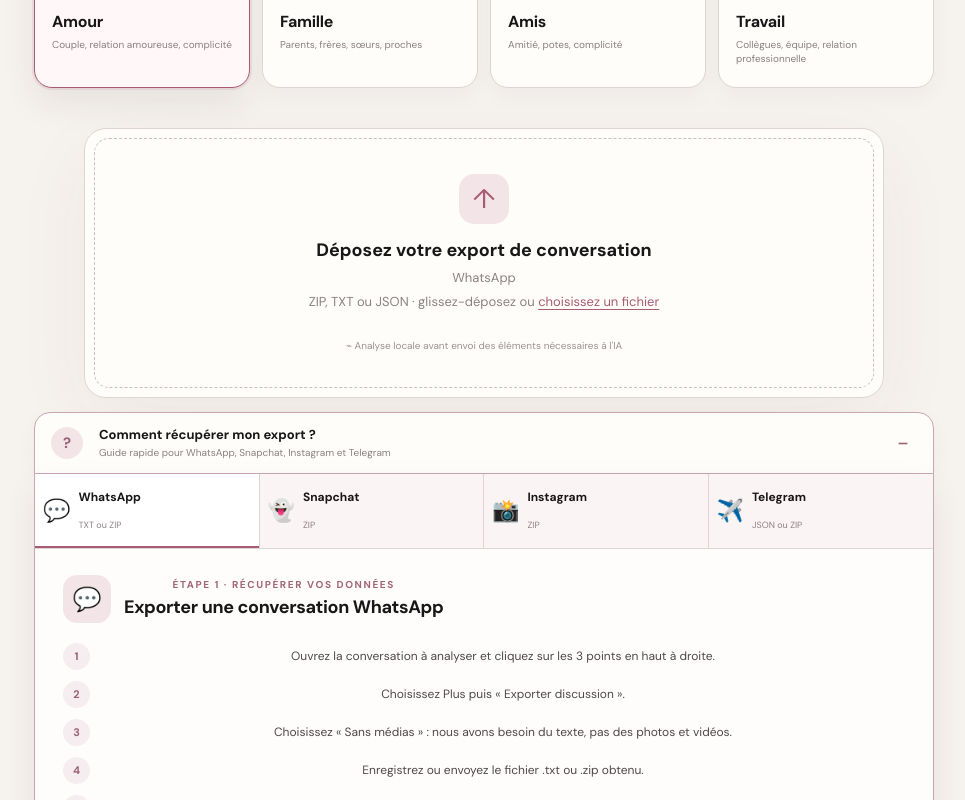
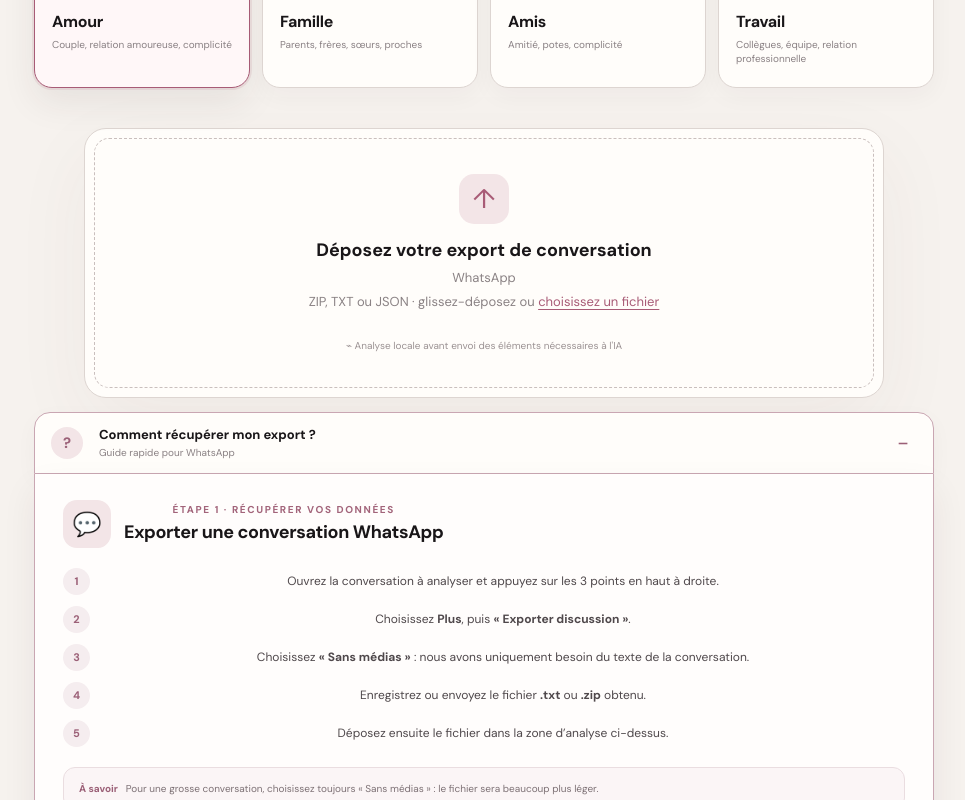
Before and after one commit to K3nSh1n6464/couple-ai-v5, a Next.js app: page / in a window 1280 px wide. Both pictures are taken after a click on the button 640 px from the left and 1063 px from the top of the page. Shown: the part 621-1421 px from the top of the page, without its empty margins (156-1121 px from the left). Built offline with nearby package versions, Linux system fonts and the light colour scheme; a web font is replaced by a local one.

Commit message:
only whatsapp

```diff
--- a/app/components/ExportGuide.tsx
+++ b/app/components/ExportGuide.tsx
@@ -1,95 +1,7 @@
 import { useState } from "react";
-
-type GuideId = "whatsapp" | "snapchat" | "instagram" | "telegram";
-
-const guides: Record<
-  GuideId,
-  {
-    icon: string;
-    name: string;
-    format: string;
-    title: string;
-    steps: string[];
-    note: string;
-    linkLabel: string;
-    link: string;
-  }
-> = {
-  whatsapp: {
-    icon: "💬",
-    name: "WhatsApp",
-    format: "TXT ou ZIP",
-    title: "Exporter une conversation WhatsApp",
-    steps: [
-      "Ouvrez la conversation à analyser et cliquez sur les 3 points en haut à droite.",
-      "Choisissez Plus puis « Exporter discussion ».",
-      "Choisissez « Sans médias » : nous avons besoin du texte, pas des photos et vidéos.",
-      "Enregistrez ou envoyez le fichier .txt ou .zip obtenu.",
-      "Déposez ensuite ce fichier dans la zone d'analyse ci-dessus.",
-    ],
-    note: "Pour une grosse conversation, « Sans médias » est recommandé : le fichier sera beaucoup plus léger.",
-    linkLabel: "Aide WhatsApp",
-    link: "https://faq.whatsapp.com/",
-  },
-  snapchat: {
-    icon: "👻",
-    name: "Snapchat",
-    format: "ZIP",
-    title: "Télécharger vos données Snapchat",
-    steps: [
-      "Connectez-vous à votre compte sur accounts.snapchat.com.",
-      "Ouvrez « My Data / Mes données ».",
-      "Choisissez les données et la période à exporter. Pour maximiser les données disponibles, vous pouvez demander toute la période.",
-      "Cliquez sur « Submit » et attendez que Snapchat prépare l'export.",
-      "Quand il est prêt, ouvrez « See exports », puis « Download ».",
-      "Déposez le fichier .zip obtenu ici, sans le modifier.",
-    ],
-    note: "Snapchat indique que l'export My Data arrive sous forme de ZIP et peut contenir notamment le Saved Chat History. Certaines anciennes données peuvent toutefois ne plus être disponibles.",
-    linkLabel: "Ouvrir Snapchat My Data",
-    link: "https://accounts.snapchat.com/",
-  },
-  instagram: {
-    icon: "📸",
-    name: "Instagram",
-    format: "ZIP",
-    title: "Télécharger vos données Instagram",
-    steps: [
-      "Ouvrez Instagram et allez dans votre profil.",
-      "Ouvrez le menu ☰ puis le Centre de comptes.",
-      "Allez dans « Vos informations et autorisations » puis « Télécharger vos informations ».",
-      "Sélectionnez votre compte Instagram et choisissez les données à télécharger, notamment les messages si l'option est proposée.",
-      "Choisissez le téléchargement sur votre appareil et demandez l'export.",
-      "Quand Meta vous indique que le fichier est prêt, téléchargez l'archive ZIP.",
-      "Déposez le ZIP ici sans le décompresser ni renommer ses fichiers.",
-    ],
-    note: "Meta centralise le téléchargement des informations Instagram dans le Centre de comptes. Les intitulés peuvent légèrement varier selon la version de l'application.",
-    linkLabel: "Centre de comptes Meta",
-    link: "https://accountscenter.instagram.com/",
-  },
-  telegram: {
-    icon: "✈️",
-    name: "Telegram",
-    format: "JSON ou ZIP",
-    title: "Exporter une conversation Telegram",
-    steps: [
-      "Installez et ouvrez Telegram Desktop sur ordinateur.",
-      "Pour une conversation précise, ouvrez-la puis le menu « ⋮ » et choisissez « Exporter l'historique du chat ».",
-      "Vous pouvez aussi exporter plusieurs chats via Paramètres → Avancé → Exporter les données Telegram.",
-      "Choisissez le format JSON si l'option est disponible.",
-      "Lancez l'export puis récupérez le fichier ou le dossier généré.",
-      "Déposez le JSON ou le ZIP ici.",
-    ],
-    note: "L'export de conversations Telegram se fait avec Telegram Desktop. Le JSON est le format le plus pratique pour Conversation Autopsy.",
-    linkLabel: "Télécharger Telegram Desktop",
-    link: "https://telegram.org/desktop",
-  },
-};
 
 export default function ExportGuide() {
   const [open, setOpen] = useState(false);
-  const [selected, setSelected] = useState<GuideId>("whatsapp");
-
-  const guide = guides[selected];
 
   return (
     <section className="exportGuide">
@@ -100,71 +12,98 @@ export default function ExportGuide() {
         aria-expanded={open}
       >
         <span className="exportGuideToggleIcon">?</span>
+
         <span>
           <strong>Comment récupérer mon export ?</strong>
-          <small>Guide rapide pour WhatsApp, Snapchat, Instagram et Telegram</small>
+          <small>Guide rapide pour WhatsApp</small>
         </span>
-        <span className="exportGuideChevron">{open ? "−" : "+"}</span>
+
+        <span className="exportGuideChevron">
+          {open ? "−" : "+"}
+        </span>
       </button>
 
       {open && (
         <div className="exportGuidePanel">
-          <div className="exportGuideTabs" role="tablist" aria-label="Plateformes">
-            {(Object.keys(guides) as GuideId[]).map((id) => {
-              const item = guides[id];
-
-              return (
-                <button
-                  type="button"
-                  role="tab"
-                  aria-selected={selected === id}
-                  key={id}
-                  className={`exportGuideTab ${selected === id ? "active" : ""}`}
-                  onClick={() => setSelected(id)}
-                >
-                  <span>{item.icon}</span>
-                  <strong>{item.name}</strong>
-                  <small>{item.format}</small>
-                </button>
-              );
-            })}
-          </div>
-
           <div className="exportGuideContent">
             <div className="exportGuideHeading">
-              <span className="exportGuideBigIcon">{guide.icon}</span>
+              <span className="exportGuideBigIcon">💬</span>
+
               <div>
-                <div className="sectionKicker">ÉTAPE 1 · RÉCUPÉRER VOS DONNÉES</div>
-                <h3>{guide.title}</h3>
+                <div className="sectionKicker">
+                  ÉTAPE 1 · RÉCUPÉRER VOS DONNÉES
+                </div>
+
+                <h3>Exporter une conversation WhatsApp</h3>
               </div>
             </div>
 
             <ol>
-              {guide.steps.map((step, index) => (
-                <li key={step}>
-                  <span>{index + 1}</span>
-                  <p>{step}</p>
-                </li>
-              ))}
+              <li>
+                <span>1</span>
+                <p>
+                  Ouvrez la conversation à analyser et appuyez sur les
+                  3 points en haut à droite.
+                </p>
+              </li>
+
+              <li>
+                <span>2</span>
+                <p>
+                  Choisissez <b>Plus</b>, puis{" "}
+                  <b>« Exporter discussion »</b>.
+                </p>
+              </li>
+
+              <li>
+                <span>3</span>
+                <p>
+                  Choisissez <b>« Sans médias »</b> : nous avons uniquement
+                  besoin du texte de la conversation.
+                </p>
+              </li>
+
+              <li>
+                <span>4</span>
+                <p>
+                  Enregistrez ou envoyez le fichier{" "}
+                  <b>.txt</b> ou <b>.zip</b> obtenu.
+                </p>
+              </li>
+
+              <li>
+                <span>5</span>
+                <p>
+                  Déposez ensuite le fichier dans la zone d’analyse
+                  ci-dessus.
+                </p>
+              </li>
             </ol>
 
             <div className="exportGuideNote">
               <b>À savoir</b>
-              <span>{guide.note}</span>
+              <span>
+                Pour une grosse conversation, choisissez toujours
+                « Sans médias » : le fichier sera beaucoup plus léger.
+              </span>
             </div>
 
             <a
               className="exportGuideLink"
-              href={guide.link}
+              href="https://faq.whatsapp.com/"
               target="_blank"
               rel="noreferrer"
             >
-              {guide.linkLabel} ↗
+              Aide WhatsApp ↗
             </a>
           </div>
 
           <div className="exportGuidePrivacy">
-            🔒 <span>Ne donnez jamais votre mot de passe à Conversation Autopsy. Utilisez uniquement l'export officiel de la plateforme.</span>
+            🔒{" "}
+            <span>
+              Ne donnez jamais votre mot de passe à Conversation Autopsy.
+              Utilisez uniquement l’export officiel de WhatsApp.
+            </span>
           </div>
         </div>
       )}
```
